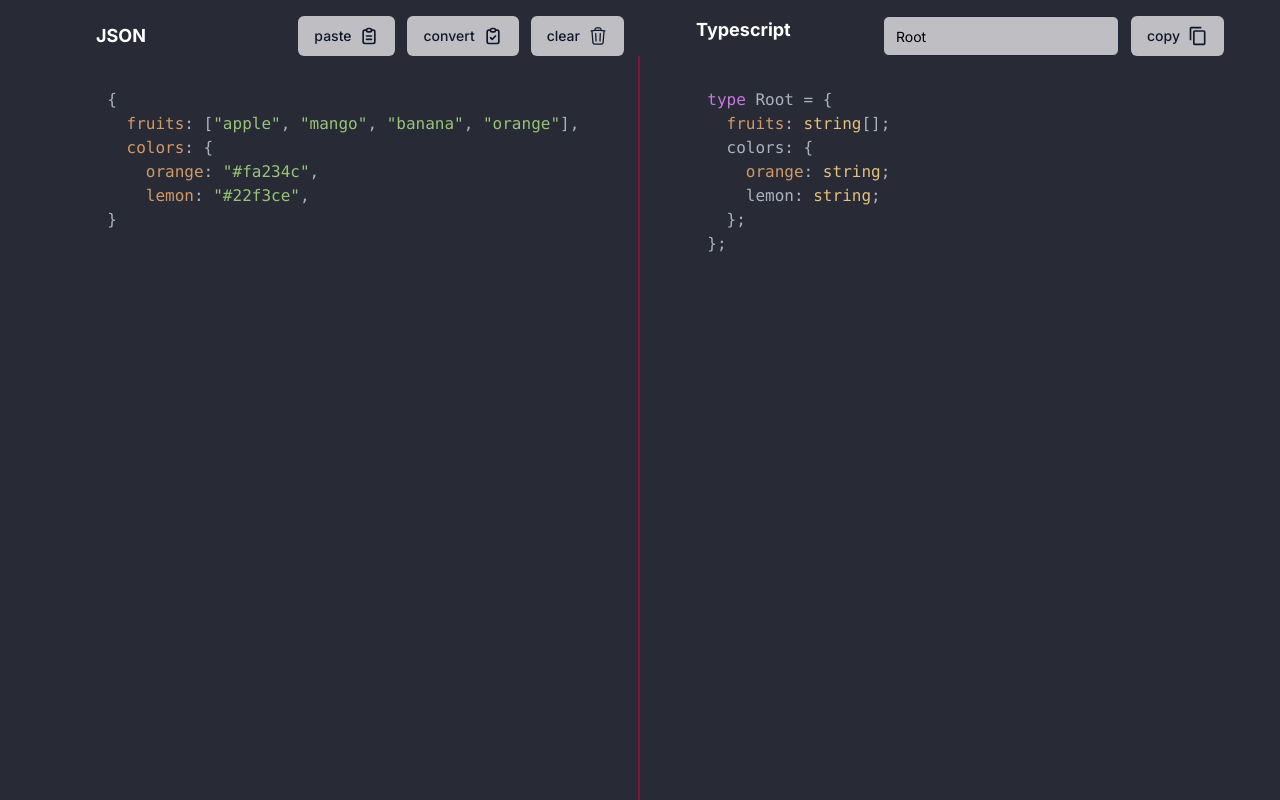
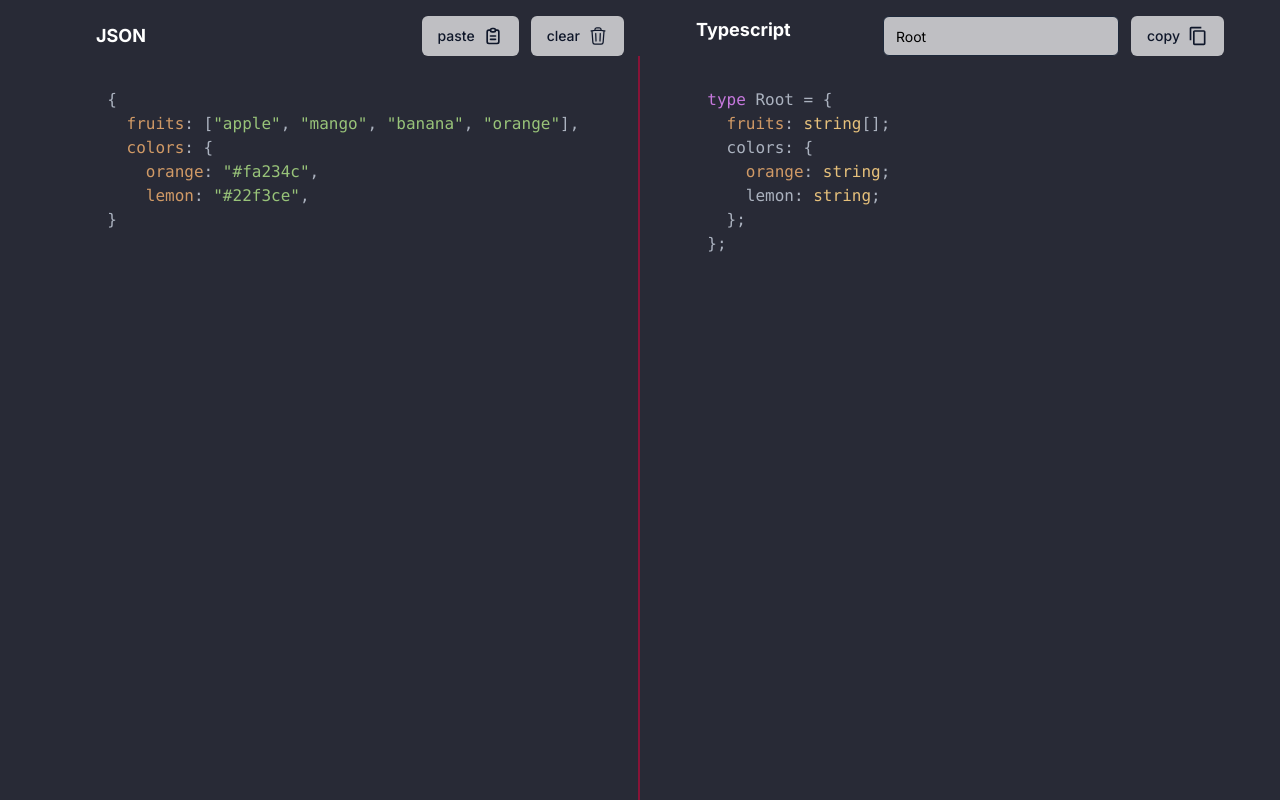
Before and after one commit to bibekjodd/json-to-typescript-generator, a Next.js app: page / in a window 1280 px wide. Built offline with nearby package versions, Linux system fonts and the light colour scheme.

Commit message:
chore: remove convert button

```diff
--- a/src/components/code-editor.tsx
+++ b/src/components/code-editor.tsx
@@ -1,11 +1,9 @@
 import useCode from "@/hooks/useCode";
-import { HiOutlineClipboardCheck } from "react-icons/hi";
+import { TrashIcon } from "@heroicons/react/24/outline";
 import { TbClipboardText } from "react-icons/tb";
-
 import SyntaxHighlighter from "react-syntax-highlighter/dist/esm/default-highlight";
 import { atomOneDark } from "react-syntax-highlighter/dist/esm/styles/hljs";
 import { Button } from "./ui/button";
-import { TrashIcon } from "@heroicons/react/24/outline";
 
 export default function CodeEditor() {
   const input = useCode((state) => state.input);
@@ -20,10 +18,6 @@ export default function CodeEditor() {
           <Button className="space-x-2 bg-white/70 hover:bg-white/60 active:bg-white/50">
             <span>paste</span>
             <TbClipboardText className="h-5 w-5" />
-          </Button>
-          <Button className="space-x-2 bg-white/70 hover:bg-white/60 active:bg-white/50">
-            <span>convert</span>
-            <HiOutlineClipboardCheck className="h-5 w-5" />
           </Button>
           <Button
             onClick={() => inputChanged("")}
```
